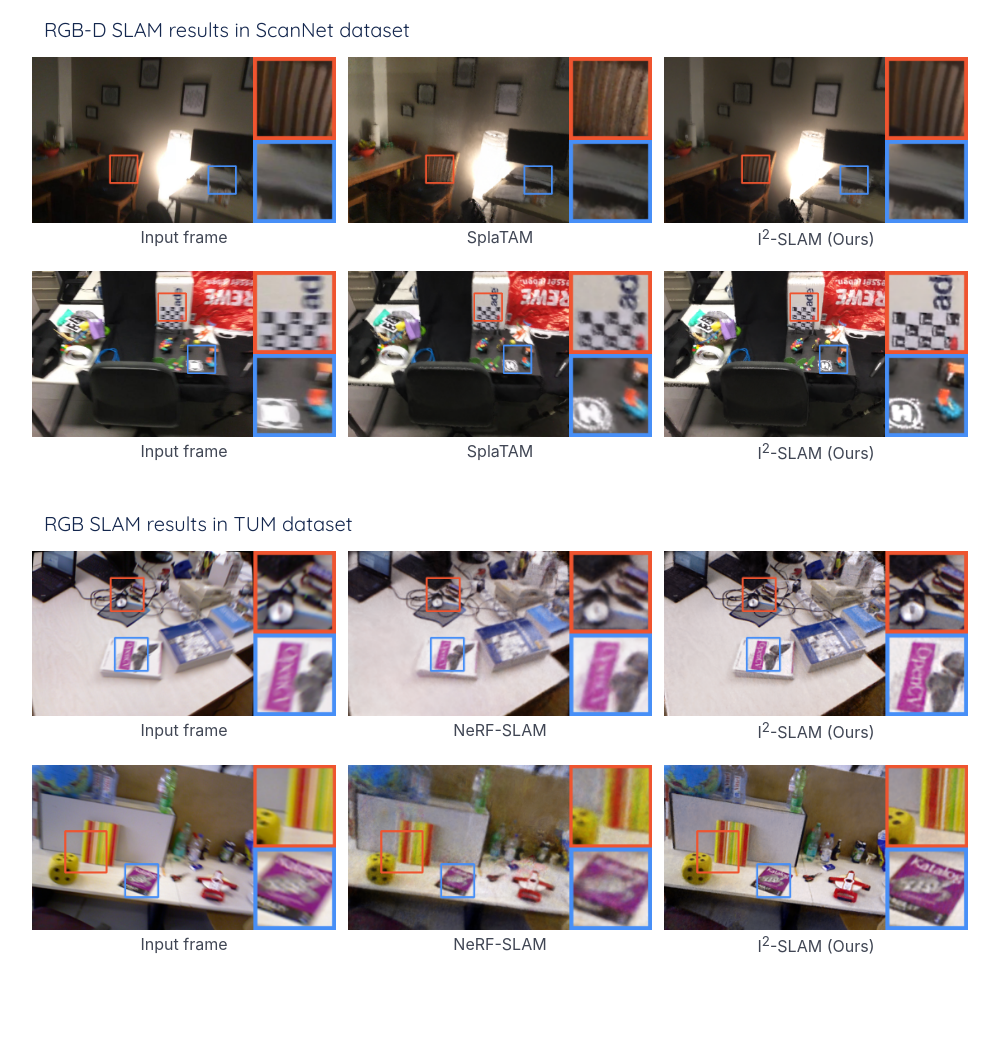
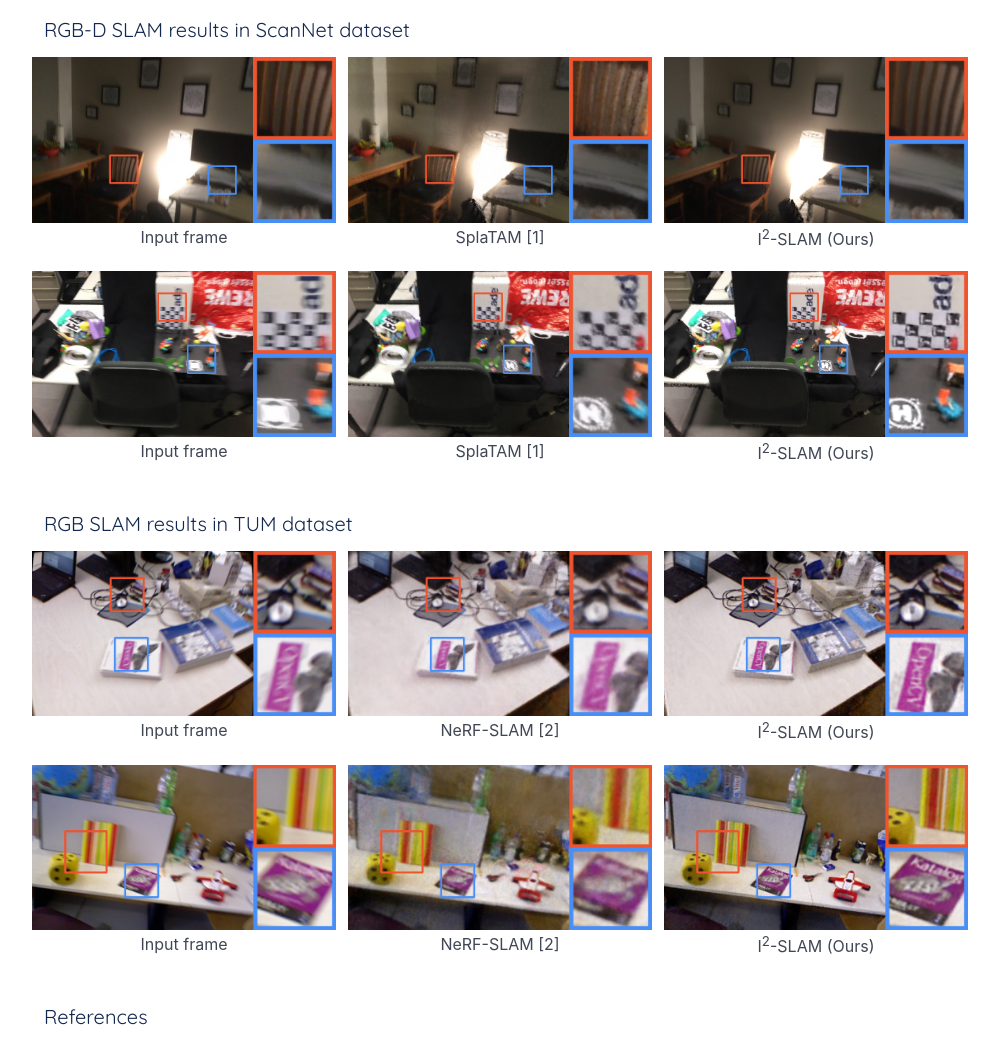
Before and after one commit to changwoonchoi/i2slam, a plain HTML site: page index.html in a window 1280 px wide. Shown: the part 2145-3193 px from the top of the page, without its empty margins (140-1139 px from the left). Drawn offline with nearby package versions, Linux system fonts and the light colour scheme; some icons are missing.

Commit message:
add references

```diff
--- a/index.html
+++ b/index.html
@@ -191,7 +191,7 @@
               Input frame
             </div>
             <div class="cell cell_caption" align="center">
-              SplaTAM
+              SplaTAM [1]
             </div>
             <div class="cell cell_caption" align="center">
               I<sup>2</sup>-SLAM (Ours)
@@ -209,7 +209,7 @@
               Input frame
             </div>
             <div class="cell cell_caption" align="center">
-              SplaTAM
+              SplaTAM [1]
             </div>
             <div class="cell cell_caption" align="center">
               I<sup>2</sup>-SLAM (Ours)
@@ -234,7 +234,7 @@
               Input frame
             </div>
             <div class="cell cell_caption" align="center">
-              NeRF-SLAM
+              NeRF-SLAM [2]
             </div>
             <div class="cell cell_caption" align="center">
               I<sup>2</sup>-SLAM (Ours)
@@ -252,13 +252,19 @@
               Input frame
             </div>
             <div class="cell cell_caption" align="center">
-              NeRF-SLAM
+              NeRF-SLAM [2]
             </div>
             <div class="cell cell_caption" align="center">
               I<sup>2</sup>-SLAM (Ours)
             </div>
           </div>
         </div>
+      <h3 class="column is-size-5 is-full-width has-text-left-mobile has-text-left publication-keywords">
+        References
+      </h3>
+      [1] Nikhil Keetha et al., SplaTAM: Splat, Track & Map 3D Gaussians for Dense RGB-D SLAM, CVPR 2024
+      <br/>
+      [2] Antoni Rosinol et al., NeRF-SLAM: Real-Time Dense Monocular SLAM with Neural Radiance Fields, IROS 2023
       </div>
     </section>
 
```
